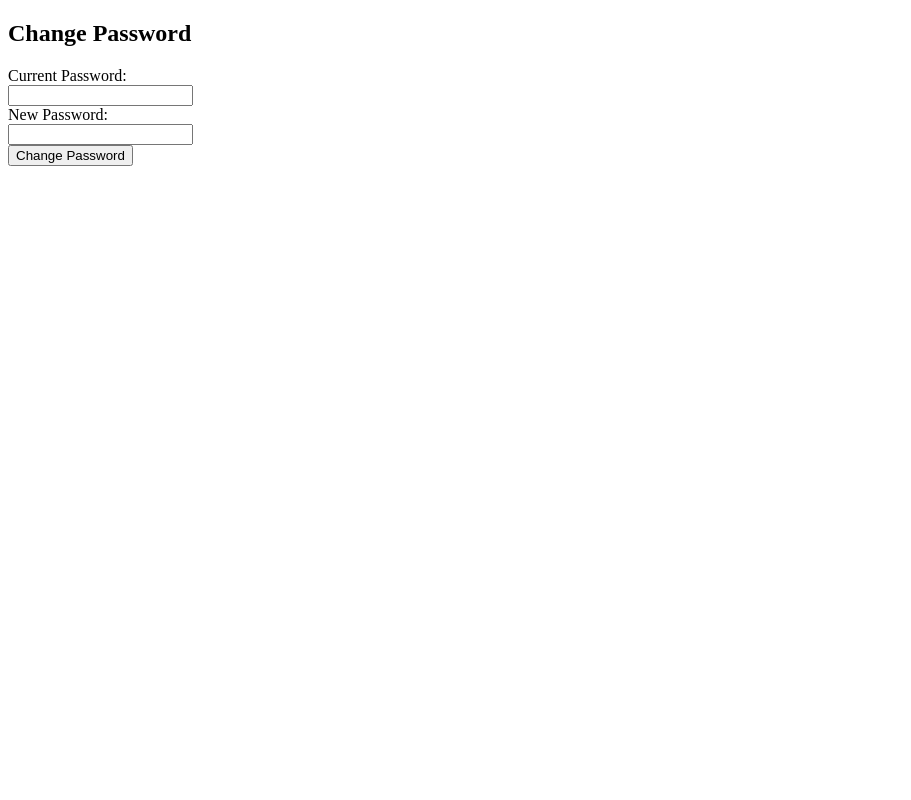
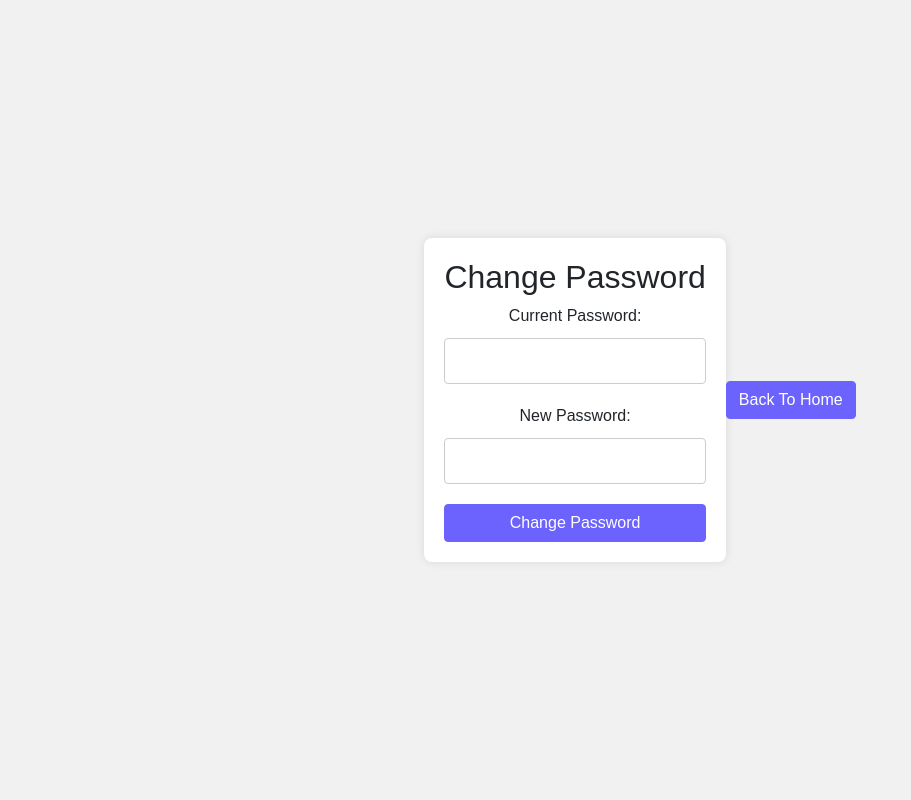
Before and after one commit to praneeth-pingali/AUgatepass, a Flask app: page /change in a window 1280 px wide. Shown: the whole page, without its empty margins (0-911 px from the left). Run offline with Flask 2, Linux system fonts and the light colour scheme; the visitor is signed in with stand-in values (Sample User, id 1); some libraries are stand-ins or nearby versions.

Commit message:
Change Password Revamp

```diff
--- a/templates/change.html
+++ b/templates/change.html
@@ -3,16 +3,66 @@
 <head>
     <meta charset="UTF-8">
     <meta name="viewport" content="width=device-width, initial-scale=1.0">
+    <link rel="stylesheet" href="{{ url_for('static', filename='css/bootstrap.min.css') }}">
     <title>Change Password</title>
+    <style>
+        body {
+            font-family: Arial, sans-serif;
+            background-color: #f1f1f1;
+            margin: 0;
+            padding: 0;
+            display: flex;
+            justify-content: center;
+            align-items: center;
+            height: 100vh;
+        }
+
+
+        .header {
+            background-color: #3498db;
+            color: #fff;
+            text-align: center;
+            padding: 20px 0;
+            margin-bottom: 20px;
+        }
+
+        .form {
+            background-color: #fff;
+            padding: 20px;
+            border-radius: 8px;
+            box-shadow: 0 0 10px rgba(0, 0, 0, 0.1);
+            text-align: center;
+        }
+
+        label {
+            display: block;
+            margin-bottom: 10px;
+        }
+
+        input[type="password"] {
+            width: 100%;
+            padding: 10px;
+            margin-bottom: 20px;
+            border-radius: 4px;
+            border: 1px solid #ccc;
+            box-sizing: border-box;
+        }
+    </style>
 </head>
 <body>
-    <h2>Change Password</h2>
-    <form method="post">
-        <label for="current_password">Current Password:</label><br>
-        <input type="password" id="current_password" name="current_password" required><br>
-        <label for="new_password">New Password:</label><br>
-        <input type="password" id="new_password" name="new_password" required><br>
-        <input type="submit" value="Change Password">
+
+    <form method="post" class="form">
+        <h2>Change Password</h2>
+        <label for="current_password">Current Password:</label>
+        <input type="password" id="current_password" name="current_password" required>
+        <br>
+        <label for="new_password">New Password:</label>
+        <input type="password" id="new_password" name="new_password" required>
+        <br>
+        <input type="submit" value="Change Password" class="btn btn-block btn-primary">
+    </form>
+    <form action="{{ url_for('student') }}" method="get">
+        <button type="submit" class="btn btn-block btn-primary">Back To Home</button>
     </form>
 </body>
 </html>
```
